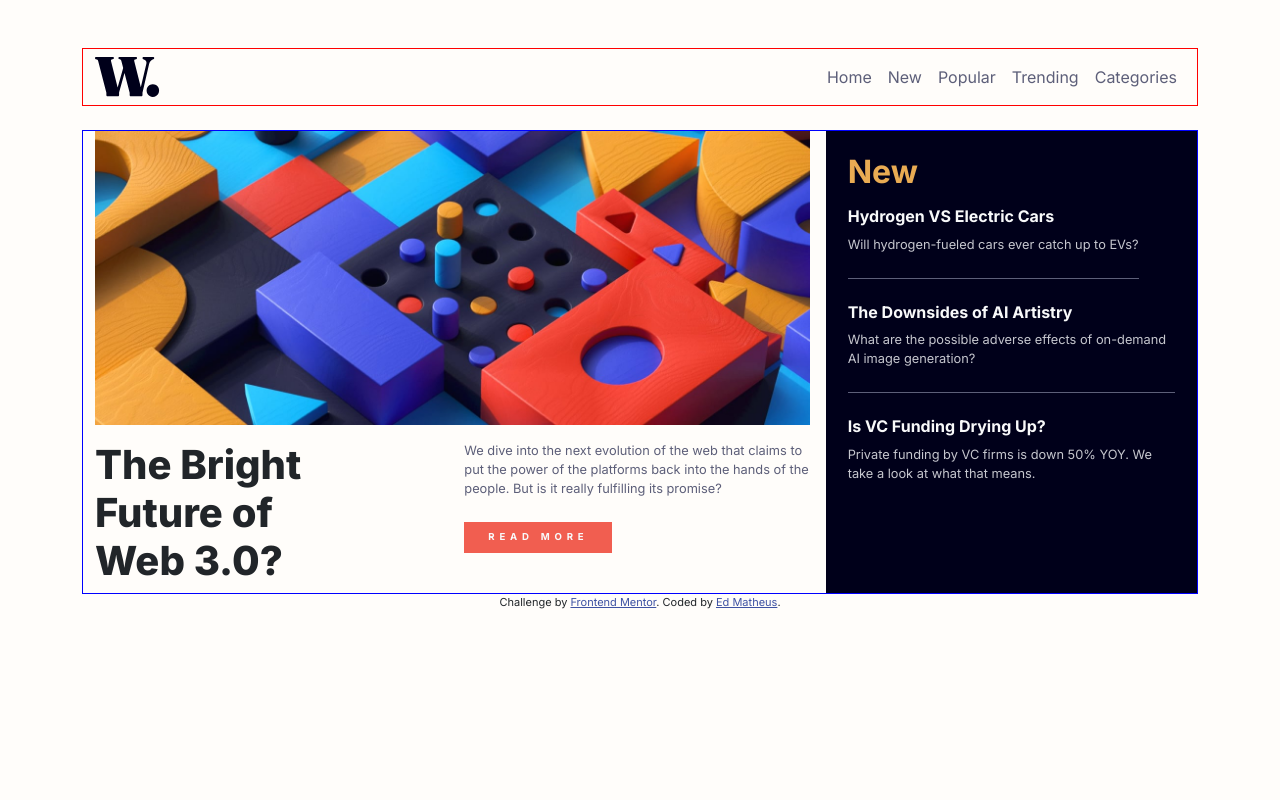
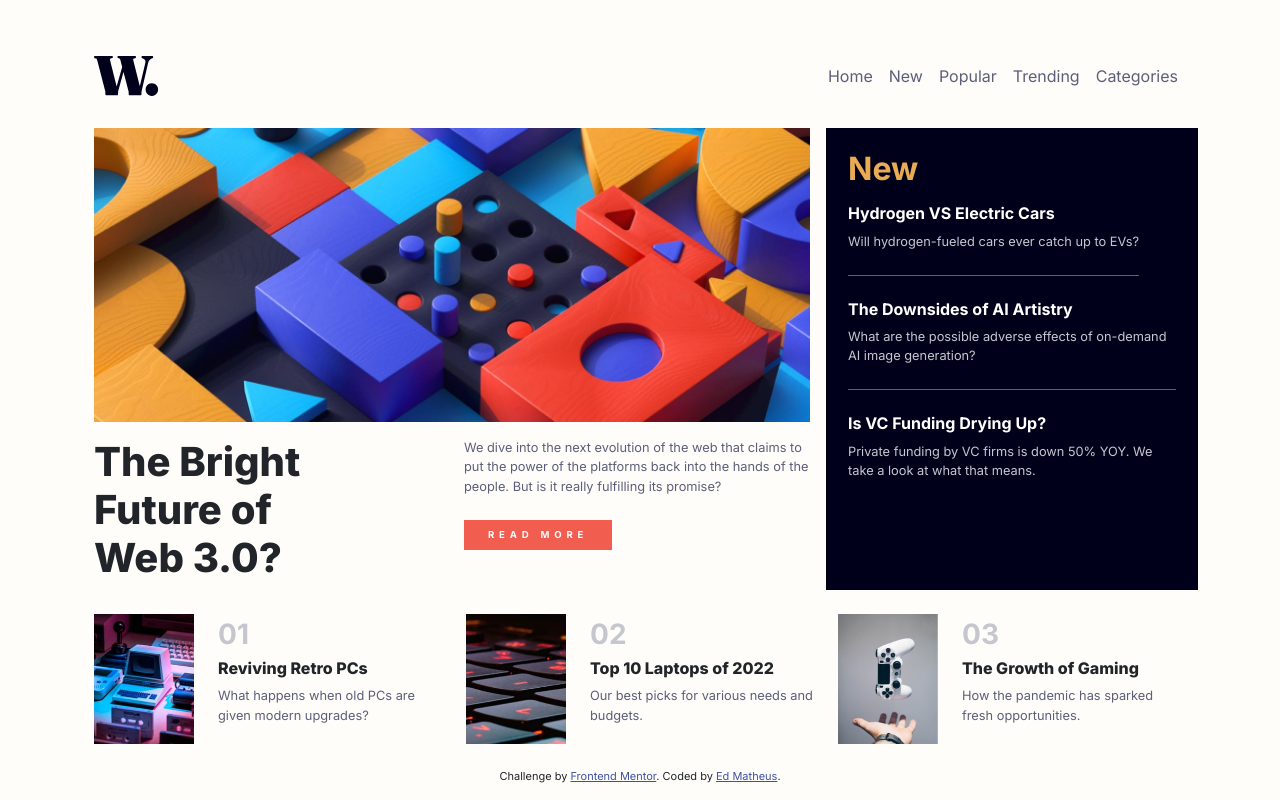
Before and after one commit to ed-matheus/news-homepage, a plain HTML site: page index.html in a window 1280 px wide. Drawn offline with nearby package versions, Linux system fonts and the light colour scheme; a script that the page names is missing.

Commit message:
layout finished succesfully

```diff
--- a/assets/css/styles.css
+++ b/assets/css/styles.css
@@ -10,10 +10,6 @@ body {
 }
 
 /* HEADER */
-nav {
-    border: 1px solid red;
-}
-
 .nav-link {
     color: hsl(236, 13%, 42%);
 }
@@ -23,15 +19,7 @@ nav {
 }
 
 /* MAIN CONTAINER */
-.main-container {
-    border: 1px solid blue;
-}
-
 /* Left side of the Grid */
-/* .left-container {
-    border: 1px solid green;
-} */
-
 h1 {
     font-weight: 800;
 }
@@ -70,16 +58,41 @@ button:hover {
 }
 
 .right-container > a > h6 {
+    color: white;
     font-weight: 700;
 }
 
-.right-container > a:hover {
+.right-container > a > h6:hover {
     color: hsl(35, 77%, 62%);
 }
 
 .right-container > p {
     color: hsl(233, 8%, 79%);
     border-bottom: 1px solid hsl(236, 13%, 42%);
+}
+
+/* BOTTOM CONTAINER */
+.topic-images {
+    width: 100px;
+    height: 130px;
+}
+
+.content > h3 {
+    color: hsl(233, 8%, 79%);
+    font-weight: 700;
+}
+
+.content > h6 {
+    font-weight: 800;
+}
+
+.content > h6:hover {
+    color: hsl(5, 85%, 63%);
+    cursor: pointer;
+}
+
+.content > p {
+    color: hsl(236, 13%, 42%);
 }
 
 /* FOOTER */
--- a/index.html
+++ b/index.html
@@ -95,21 +95,21 @@
             <h2 class="pb-2">New</h2>
 
             <a href="#">
-              <h6 class="text-light">Hydrogen VS Electric Cars</h6>
+              <h6>Hydrogen VS Electric Cars</h6>
             </a>
             <p class="pb-4">
               Will hydrogen-fueled cars ever catch up to EVs?
             </p>
 
             <a href="#">
-              <h6 class="text-light pt-2">The Downsides of AI Artistry</h6>
+              <h6 class="pt-2">The Downsides of AI Artistry</h6>
             </a>
             <p class="pb-4">
               What are the possible adverse effects of on-demand AI image generation?
             </p>
 
             <a href="#">
-              <h6 class="text-light pt-2">Is VC Funding Drying Up?</h6>
+              <h6 class="pt-2">Is VC Funding Drying Up?</h6>
             </a>
             <p class="border-bottom-0">
               Private funding by VC firms is down 50% YOY. We take a look at what that means.
@@ -121,19 +121,38 @@
       <!-- News Grid ends -->
 
       <!-- Other News starts -->
-      <!--
-        01
-        Reviving Retro PCs
-        What happens when old PCs are given modern upgrades?
+      <div class="container bottom-container mt-4 mb-4">
 
-        02
-        Top 10 Laptops of 2022
-        Our best picks for various needs and budgets.
+        <div class="row">
+          <div class="col d-flex align-items-center">
+            <img src="assets/images/image-retro-pcs.jpg" class="img-fluid topic-images me-4" alt="">
+            <div class="content">
+              <h3>01</h3>
+              <h6>Reviving Retro PCs</h6>
+              <p>What happens when old PCs are given modern upgrades?</p>
+            </div>
+          </div>
 
-        03
-        The Growth of Gaming
-        How the pandemic has sparked fresh opportunities.
-      -->
+          <div class="col d-flex align-items-center">
+            <img src="assets/images/image-top-laptops.jpg" class="img-fluid topic-images me-4" alt="">
+            <div class="content">
+              <h3>02</h3>
+              <h6>Top 10 Laptops of 2022</h6>
+              <p>Our best picks for various needs and budgets.</p>
+            </div>
+          </div>
+
+          <div class="col d-flex align-items-center">
+            <img src="assets/images/image-gaming-growth.jpg" class="img-fluid topic-images me-4" alt="">
+            <div class="content">
+              <h3>03</h3>
+              <h6>The Growth of Gaming</h6>
+              <p>How the pandemic has sparked fresh opportunities. </p>
+            </div>
+          </div>
+        </div>
+
+      </div>
       <!-- Other News ends -->
 
     </div>
```
